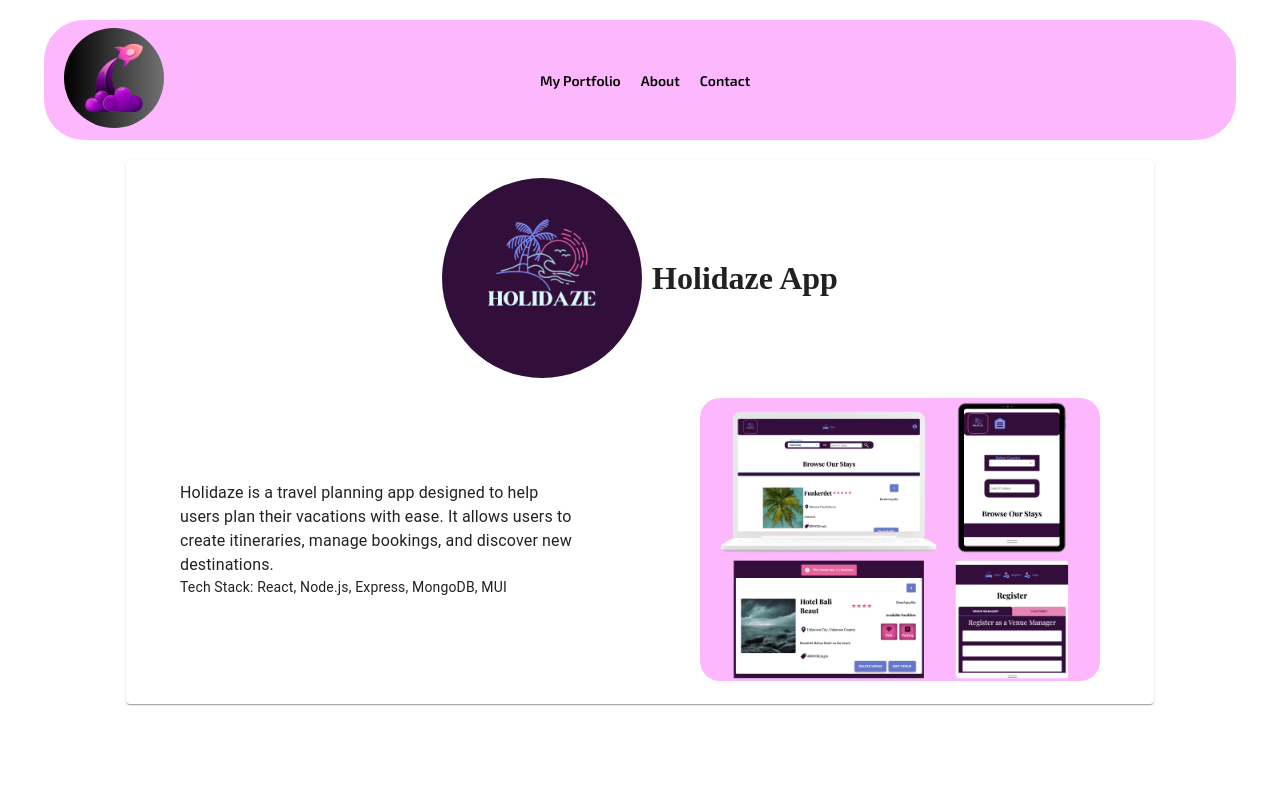
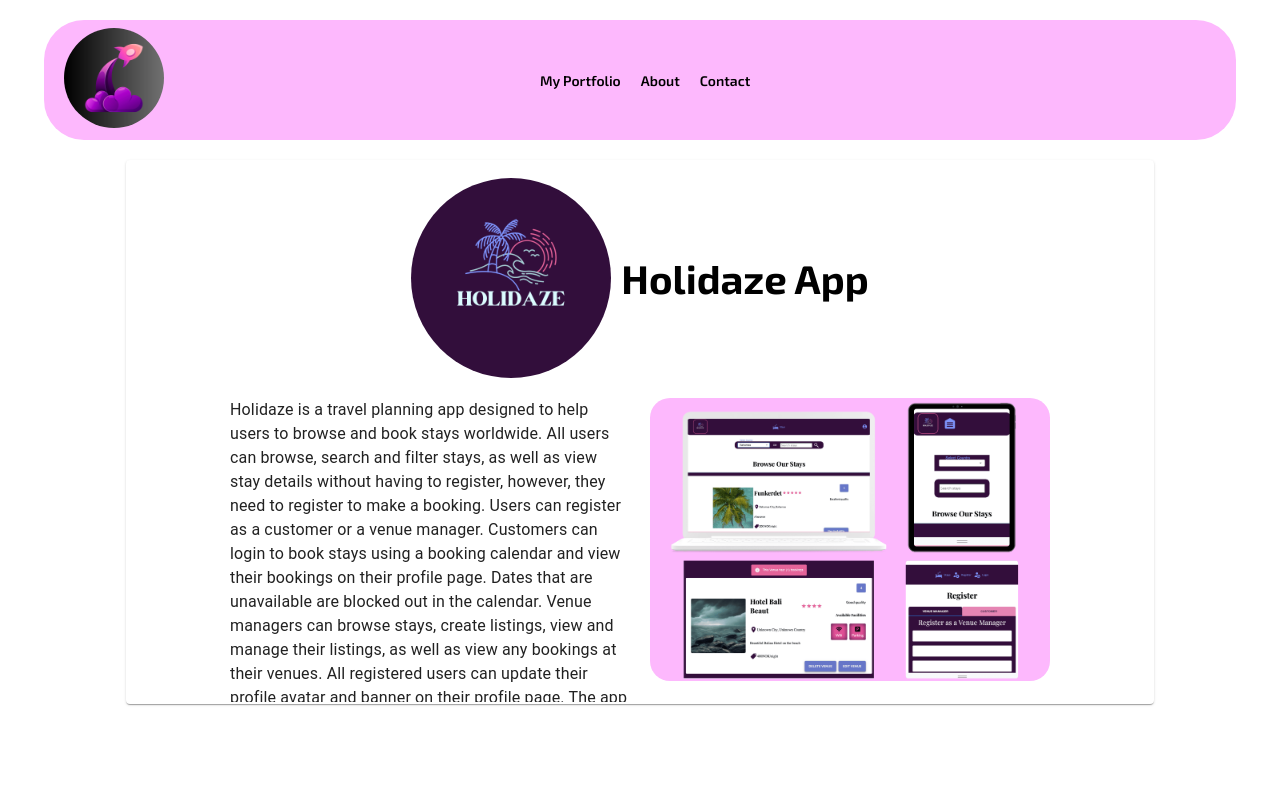
Before and after one commit to lem31/myPortfolio, a React (Vite) app: page /ProjectOne in a window 1280 px wide. Shown: the top 800 px of the page. Built offline with nearby package versions, Linux system fonts and the light colour scheme.

Commit message:
added and modified text and text styles

```diff
--- a/src/CSS_Modules/Projects/index.module.css
+++ b/src/CSS_Modules/Projects/index.module.css
@@ -35,9 +35,9 @@
   display: flex;
   flex-direction: row;
   flex-wrap: wrap;
-  align-items: center;
+  align-items: flex-start;
   justify-content: center;
-  gap: 120px;
+  gap: 20px;
   width: 100%;
 }
 
@@ -66,7 +66,7 @@
 }
 
 .projectCardDescription {
-  width: auto;
+ max-width: 400px;
 }
 
 .projectCardImage {
--- a/src/Components/Pages/ProjectOne/index.jsx
+++ b/src/Components/Pages/ProjectOne/index.jsx
@@ -1,17 +1,22 @@
-
-import ProjectPageCard from '../../ProjectPageCard/index.jsx';
-import HolidazeLogo from '../../../assets/Images/HolidazeLogo.png';
-import HolidazeImages from '../../../assets/Images/HolidazeImages.png';
+import ProjectPageCard from "../../ProjectPageCard/index.jsx";
+import HolidazeLogo from "../../../assets/Images/HolidazeLogo.png";
+import HolidazeImages from "../../../assets/Images/HolidazeImages.png";
 
 const HolidazeProject = () => {
-
   const title = "Holidaze App";
-  const description = " Holidaze is a travel planning app designed to help users plan their vacations with ease. It allows users to create itineraries, manage bookings, and discover new destinations."
-const logoimg = HolidazeLogo;
-const cardImg = HolidazeImages;
-const techStack = "Tech Stack: React, Node.js, Express, MongoDB, MUI";
-  return(
-<ProjectPageCard title={title} description={description} logoimg={logoimg} cardImg={cardImg} techStack={techStack}/>
+  const description =
+    " Holidaze is a travel planning app designed to help users to browse and book stays worldwide. All users can browse, search and filter stays, as well as view stay details without having to register, however, they need to register to make a booking. Users can register as a customer or a venue manager. Customers can login to book stays using a booking calendar and view their bookings on their profile page.  Dates that are unavailable are blocked out in the calendar. Venue managers can browse stays, create listings, view and manage their listings, as well as view any bookings at their venues. All registered users can update their profile avatar and banner on their profile page. The app features a user-friendly interface, secure payment processing, and a review system to enhance the travel experience.";
+  const logoimg = HolidazeLogo;
+  const cardImg = HolidazeImages;
+  const techStack = " React, Vite, Zustand, MUI, Emotion, CSS Modules, React Hook Form, React Router DOM, Yup, Node.js ";
+  return (
+    <ProjectPageCard
+      title={title}
+      description={description}
+      logoimg={logoimg}
+      cardImg={cardImg}
+      techStack={techStack}
+    />
   );
 };
 export default HolidazeProject;
--- a/src/Components/ProjectPageCard/index.jsx
+++ b/src/Components/ProjectPageCard/index.jsx
@@ -2,6 +2,7 @@
 import React, {useState} from "react";
 import { Card, CardContent, Typography } from "@mui/material";
 import ProjectStyles from '../../CSS_Modules/Projects/index.module.css';
+import globStyles from '../../CSS_Modules/Global/index.module.css';
 
 
 const ProjectPageCard = ({ logoimg, title, description, cardImg, techStack }) => {
@@ -14,15 +15,17 @@ const ProjectPageCard = ({ logoimg, title, description, cardImg, techStack }) =>
                 <div className={ProjectStyles.projectCardTextDiv}>
         <div className={ProjectStyles.logoH1Div}>
         <img src={logoimg} alt="Holidaze Logo" className={ProjectStyles.HolidazeLogo} />
-          <h1>{title}</h1>
+          <h1 className={globStyles.h1}>{title}</h1>
         </div>
         <div className={ProjectStyles.TextImageDiv}>
             <div className={ProjectStyles.projectCardDescription}>
         <Typography variant="body1" className={ProjectStyles.p}>
          {description}
         </Typography>
+
         <Typography variant="body2" className="project-tech-stack">
-   {techStack}
+              <h2 className={globStyles.h2}>Tech Stack</h2>
+ <p className={globStyles.body}> {techStack} </p>
         </Typography>
         </div>
         <div className={ProjectStyles.projectCardImgDiv}>
```
